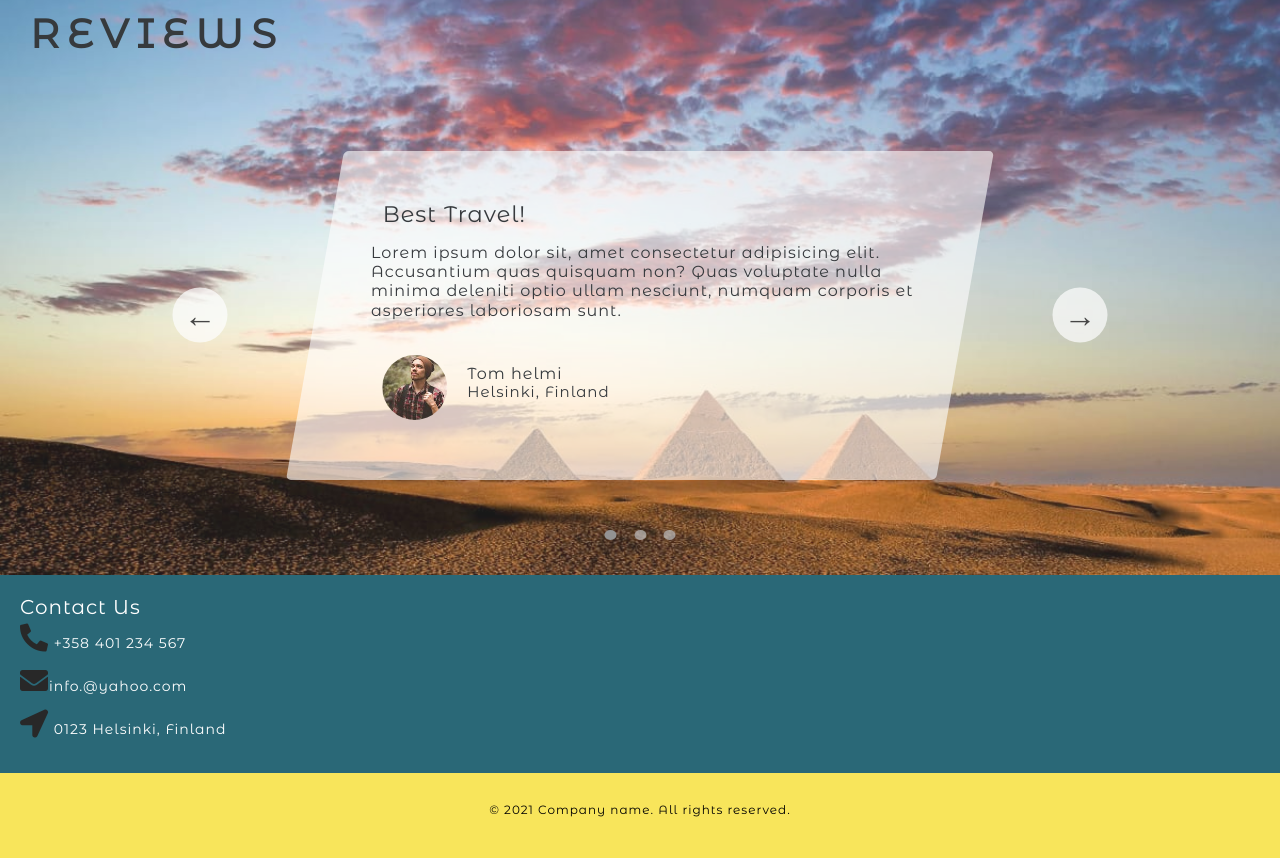
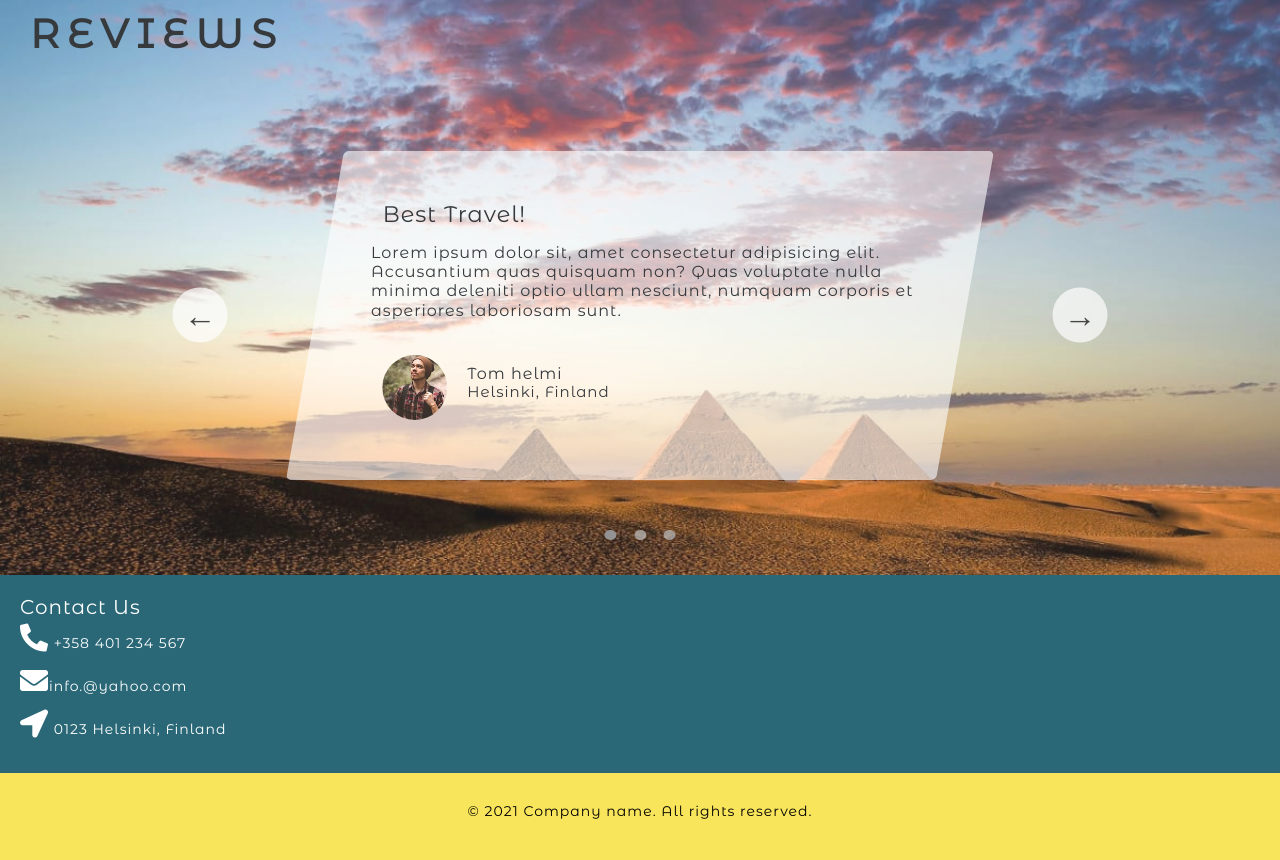
Before and after one commit to ahlem-17/projet, a plain HTML site: page index.html in a window 1280 px wide. Shown: the part 1763-2623 px from the top of the page. Drawn offline with nearby package versions, Linux system fonts and the light colour scheme; a web font is replaced by a local one.

Commit message:
Footer / change icons color.

```diff
--- a/css/layout.css
+++ b/css/layout.css
@@ -456,8 +456,9 @@ footer p {
     margin: 0;
   }
   .blue {
-    color: #282828;
+    color: #ffffff;
     font-size: 2.8rem;
+
   }
   /* HEADER END */
   /* MAIN IMAGE START */
@@ -671,6 +672,11 @@ footer p {
 }
 
 @media only screen and (min-width: 1200px) {
+
+  footer p {
+    font-size: 1.4rem;
+
+  }
   .section-reviews{
     background-position: bottom;
   }
@@ -678,4 +684,5 @@ footer p {
   .reviews {
     padding: 5rem;
   }
+
 }
```
